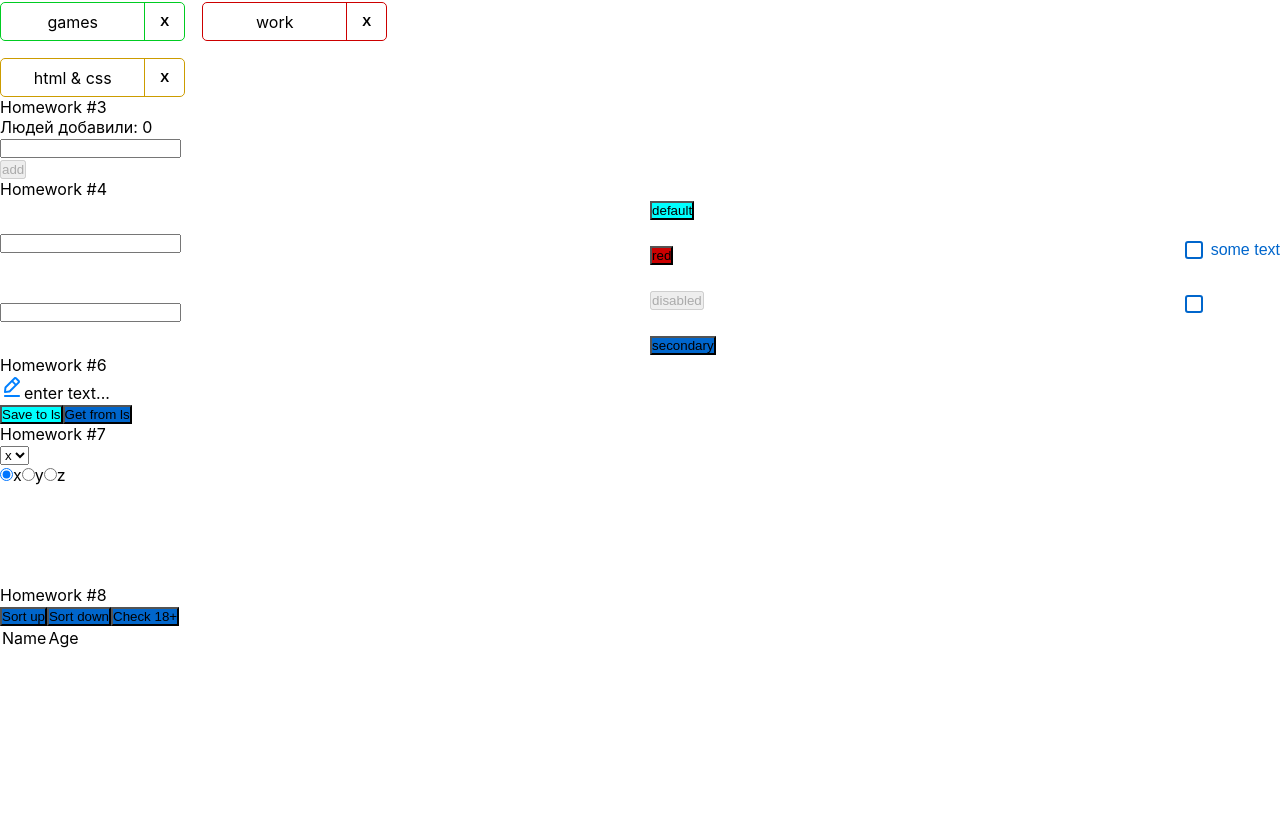
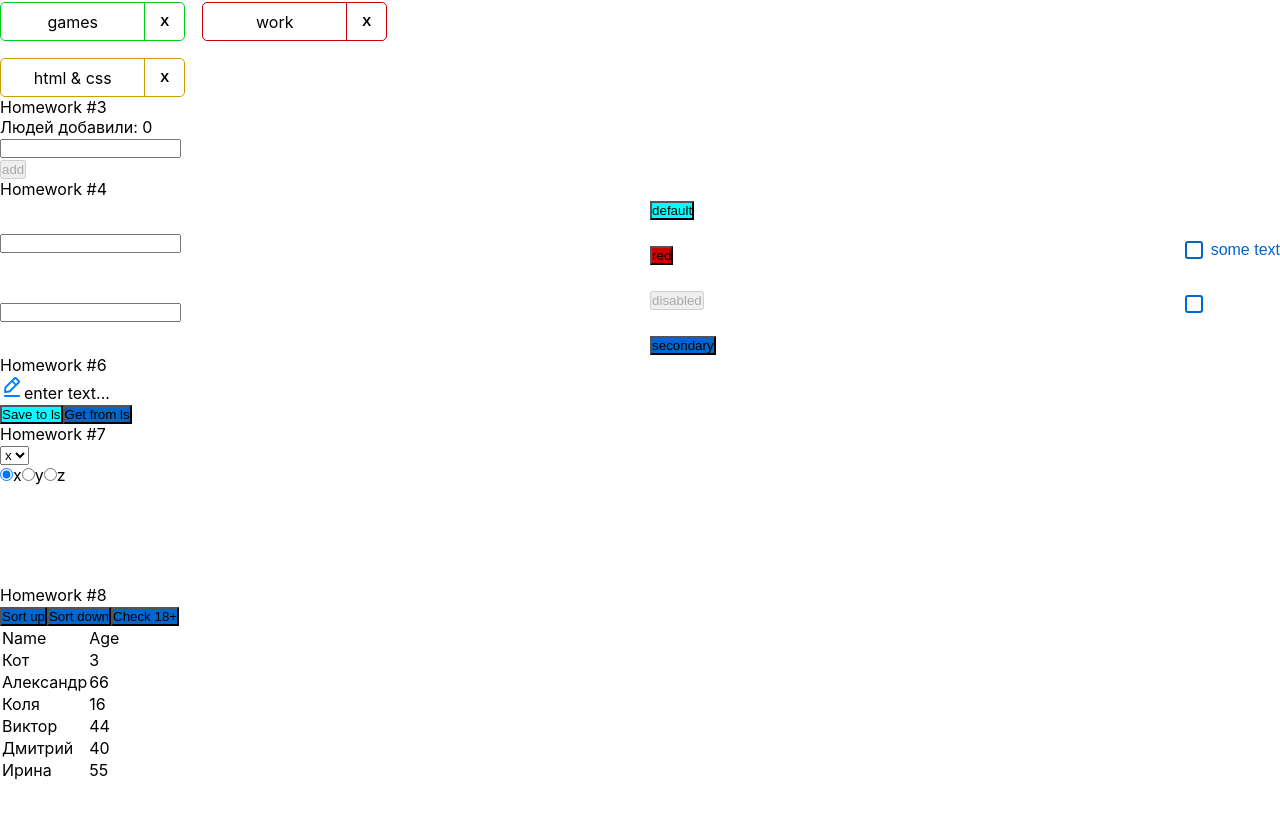
Before and after one commit to xyzimusic/vtornikdz, a React (Create React App) app: page /#/ in a window 1280 px wide. Shown: the part 819-1637 px from the top of the page. Before the commit the page ends 1601 px from the top, so only its background shows below. Built offline with nearby package versions, Linux system fonts and the light colour scheme.

Commit message:
vtornik-dz-8

```diff
--- a/src/s2-homeworks/hw03/HW3.tsx
+++ b/src/s2-homeworks/hw03/HW3.tsx
@@ -26,7 +26,6 @@ export type UserType = {
 
 export const pureAddUserCallback = (name: string, setUsers:Function , users: UserType[]) => { // need to fix any
 
-    console.log('будто добавил')
     const user = {
         _id: v1(), // need to fix any
         name: name // need to fix any
--- a/src/s2-homeworks/hw04/common/c1-SuperInputText/SuperInputText.tsx
+++ b/src/s2-homeworks/hw04/common/c1-SuperInputText/SuperInputText.tsx
@@ -55,9 +55,6 @@ const SuperInputText: React.FC<SuperInputTextPropsType> = (
     const finalInputClassName = s.input
         + (error ? ' ' + s.errorInput : ' ' + s.superInput)
         + (className ? ' ' + className : '') // задача на смешивание классов
-
-    console.log('рендер инпута готов')
-    console.log(id)
     return (
         <div className={s.inputWrapper}  id={'hw5-burger-menu'}>
             <input
--- a/src/s2-homeworks/hw04/common/c3-SuperCheckbox/SuperCheckbox.tsx
+++ b/src/s2-homeworks/hw04/common/c3-SuperCheckbox/SuperCheckbox.tsx
@@ -27,7 +27,7 @@ const SuperCheckbox: React.FC<SuperCheckboxPropsType> = (
     }
 ) => {
     const onChangeCallback = (e: ChangeEvent<HTMLInputElement>) => {
-        console.log('чекаю')
+
        if(onChange) onChange(e)
         if(onChangeChecked) onChangeChecked(e.currentTarget.checked)
         // задачка на написание онченджа
--- a/src/s2-homeworks/hw07/common/c6-SuperRadio/SuperRadio.tsx
+++ b/src/s2-homeworks/hw07/common/c6-SuperRadio/SuperRadio.tsx
@@ -35,7 +35,6 @@ const SuperRadio: React.FC<SuperRadioPropsType> = ({
     ...restProps
 }) => {
     const onChangeCallback = (e: ChangeEvent<HTMLInputElement>) => {
-        console.log(e.currentTarget.value)
         onChangeOption && onChangeOption(e.currentTarget.value)
         // делают студенты
     }
--- a/src/s2-homeworks/hw08/HW8.tsx
+++ b/src/s2-homeworks/hw08/HW8.tsx
@@ -32,8 +32,11 @@ const HW8 = () => {
     const [currentSort, setCurrentSort] = useState('')
 
     const finalPeople = people.map((u: UserType) => <User key={u._id} u={u}/>)
+    console.log(finalPeople)
+    // const finalPeople = people
 
     const sortUp = () => {
+        // console.log(homeWorkReducer(initialPeople, {type: 'sort', payload: 'up'}))
         setPeople(
             homeWorkReducer(initialPeople, {type: 'sort', payload: 'up'})
         ) // в алфавитном порядке a.name > b.name
@@ -41,6 +44,7 @@ const HW8 = () => {
     }
 
     const sortDown = () => {
+        // console.log( homeWorkReducer(initialPeople, {type: 'sort', payload: 'down'}))
         setPeople(
             homeWorkReducer(initialPeople, {type: 'sort', payload: 'down'})
         ) // в обратном порядке a.name < b.name}
--- a/src/s2-homeworks/hw08/User.tsx
+++ b/src/s2-homeworks/hw08/User.tsx
@@ -11,11 +11,11 @@ const User: React.FC<UserPropsType> = ({ u }) => {
     return (
         <tr id={'hw8-user-' + u._id + '-' + u.age} className={s.item}>
             <td id={'hw8-user-name-' + u._id} className={s.nameCol}>
-                {/*отобразить имя*/}
+                {u.name}
 
             </td>
             <td id={'hw8-user-age-' + u._id}>
-                {/*отобразить возраст*/}
+                {u.age}
 
             </td>
         </tr>
--- a/src/s2-homeworks/hw08/bll/homeWorkReducer.ts
+++ b/src/s2-homeworks/hw08/bll/homeWorkReducer.ts
@@ -1,15 +1,18 @@
 import {UserType} from '../HW8'
+import {log} from 'util';
 
 type ActionType =
     | { type: 'sort'; payload: 'up' | 'down' }
     | { type: 'check'; payload: number }
 
-export const homeWorkReducer = (state: any, action: any): any => { // need to fix any
+export const homeWorkReducer = (state: UserType[], action: ActionType): any => { // need to fix any
     switch (action.type) {
         case 'sort': { // by name
             if (action.payload === 'up') {
+                console.log(`up`)
                 return [...state].sort((a, b) => a.name.localeCompare(b.name));
             } else if (action.payload === 'down') {
+                console.log(`down`)
                 return [...state].sort((a, b) => b.name.localeCompare(a.name));
             }
             break;
```
